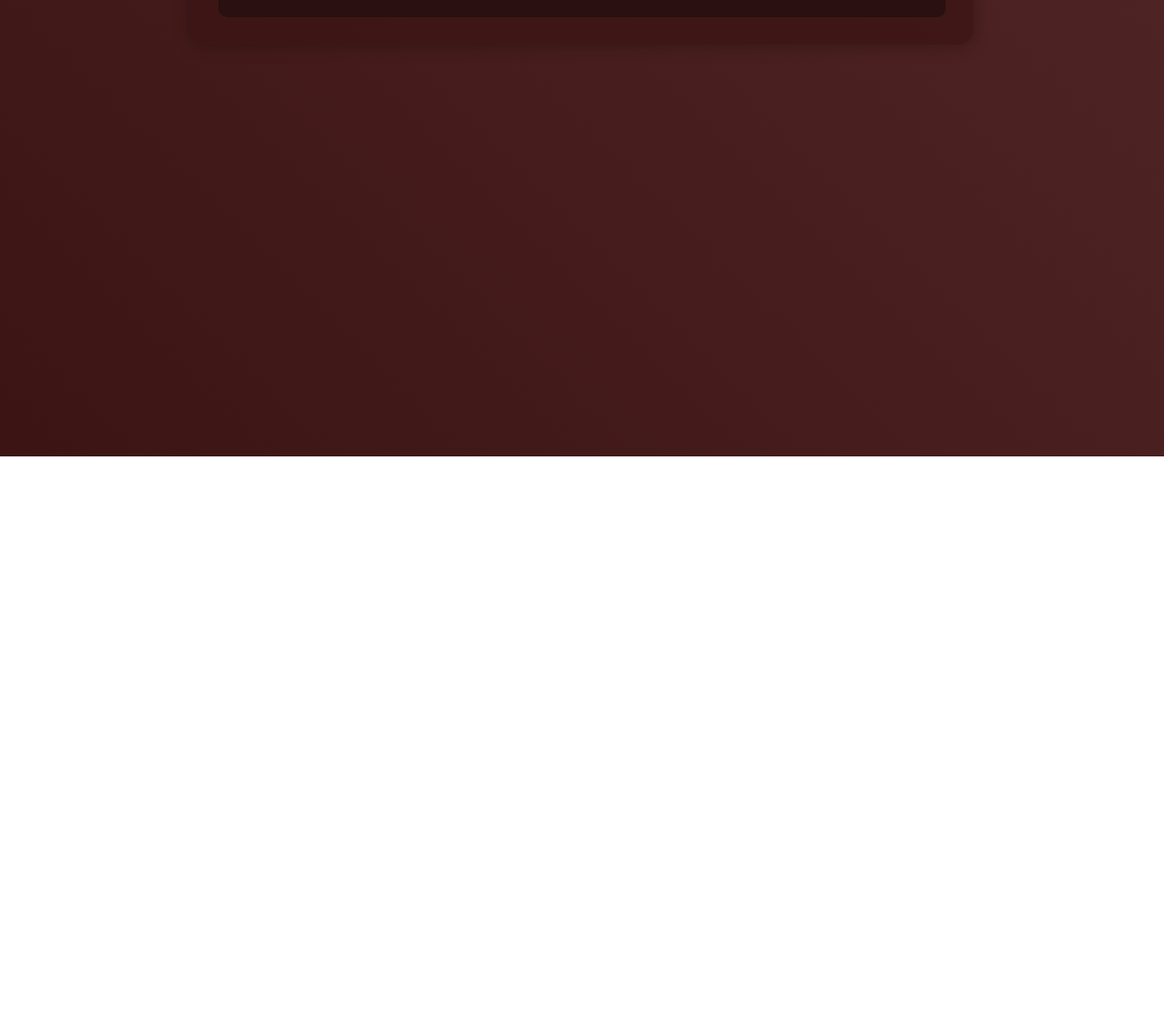
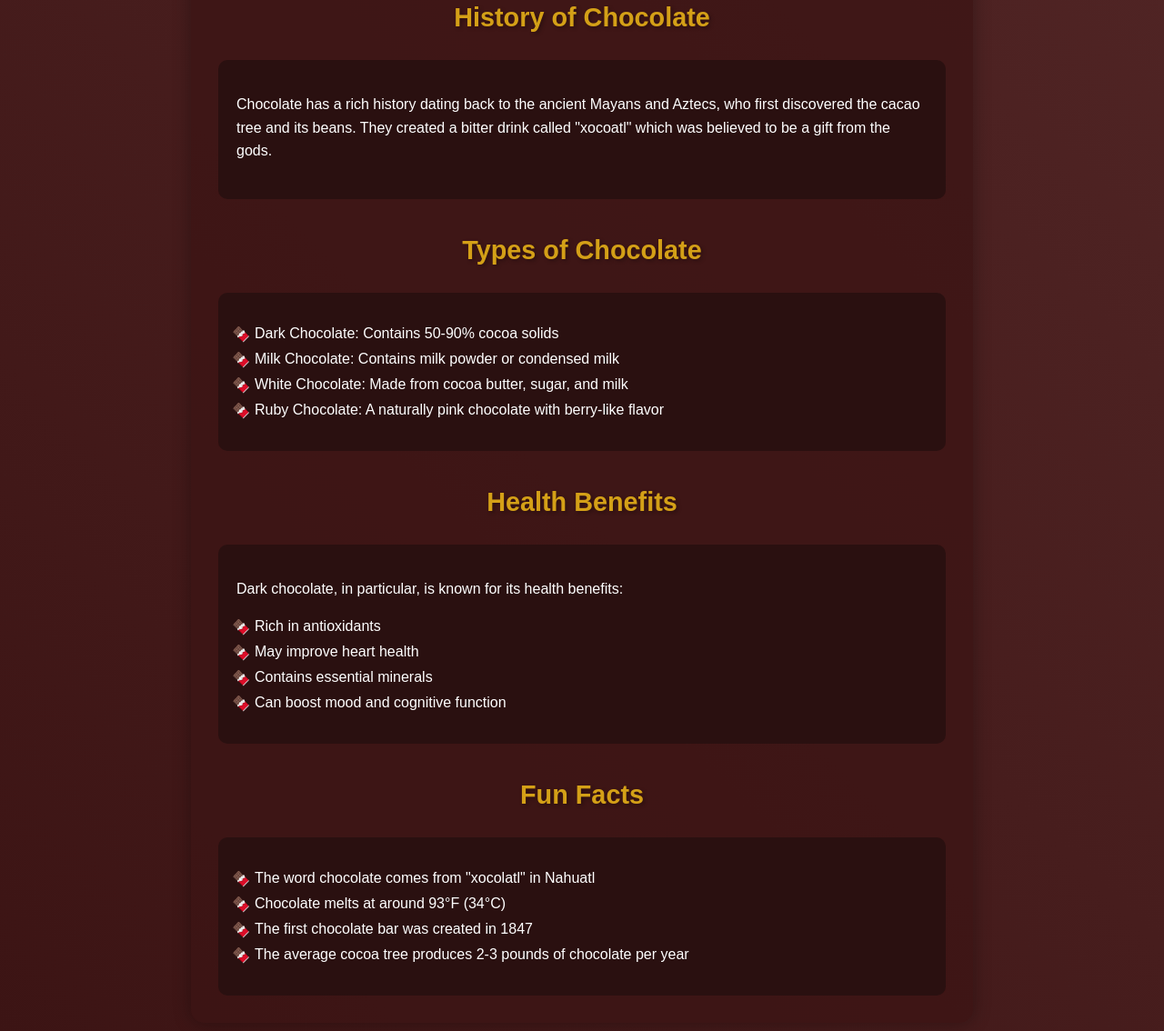
Before and after one commit to AirentAnonymous/ChocoVideo, a plain HTML site: page index.html in a window 1280 px wide. Shown: the part 338-1472 px from the top of the page at 91% size. Before the commit the page ends 840 px from the top, so only its background shows below. Drawn offline with Linux system fonts and the light colour scheme.

Commit message:
Add more chocolate-related content

```diff
--- a/index.html
+++ b/index.html
@@ -21,12 +21,18 @@
             border-radius: 15px;
             box-shadow: 0 0 20px rgba(0, 0, 0, 0.3);
         }
-        h1 {
+        h1, h2 {
             color: #d4a017;
             text-align: center;
-            font-size: 2.5em;
             margin-bottom: 30px;
             text-shadow: 2px 2px 4px rgba(0, 0, 0, 0.3);
+        }
+        h1 {
+            font-size: 2.5em;
+        }
+        h2 {
+            font-size: 1.8em;
+            margin-top: 40px;
         }
         p {
             line-height: 1.6;
@@ -47,16 +53,71 @@
         .video-link:hover {
             color: #ffd700;
         }
+        .section {
+            background-color: #2a1010;
+            padding: 20px;
+            border-radius: 10px;
+            margin-top: 20px;
+        }
+        ul {
+            list-style-type: none;
+            padding-left: 20px;
+        }
+        li {
+            margin-bottom: 10px;
+            position: relative;
+        }
+        li:before {
+            content: "🍫";
+            position: absolute;
+            left: -25px;
+        }
     </style>
 </head>
 <body>
     <div class="container">
         <h1>🍫 Chocolate Paradise 🍫</h1>
-        <p>Welcome to our chocolate-themed page! Here you can discover amazing content about chocolate.</p>
+
         <div class="video-container">
             <p>Check out this great video about chocolate: </p>
             <p>Content about chocolate will be added here...</p>
         </div>
+
+        <h2>History of Chocolate</h2>
+        <div class="section">
+            <p>Chocolate has a rich history dating back to the ancient Mayans and Aztecs, who first discovered the cacao tree and its beans. They created a bitter drink called "xocoatl" which was believed to be a gift from the gods.</p>
+        </div>
+
+        <h2>Types of Chocolate</h2>
+        <div class="section">
+            <ul>
+                <li>Dark Chocolate: Contains 50-90% cocoa solids</li>
+                <li>Milk Chocolate: Contains milk powder or condensed milk</li>
+                <li>White Chocolate: Made from cocoa butter, sugar, and milk</li>
+                <li>Ruby Chocolate: A naturally pink chocolate with berry-like flavor</li>
+            </ul>
+        </div>
+
+        <h2>Health Benefits</h2>
+        <div class="section">
+            <p>Dark chocolate, in particular, is known for its health benefits:</p>
+            <ul>
+                <li>Rich in antioxidants</li>
+                <li>May improve heart health</li>
+                <li>Contains essential minerals</li>
+                <li>Can boost mood and cognitive function</li>
+            </ul>
+        </div>
+
+        <h2>Fun Facts</h2>
+        <div class="section">
+            <ul>
+                <li>The word chocolate comes from "xocolatl" in Nahuatl</li>
+                <li>Chocolate melts at around 93°F (34°C)</li>
+                <li>The first chocolate bar was created in 1847</li>
+                <li>The average cocoa tree produces 2-3 pounds of chocolate per year</li>
+            </ul>
+        </div>
     </div>
 </body>
 </html>
```
